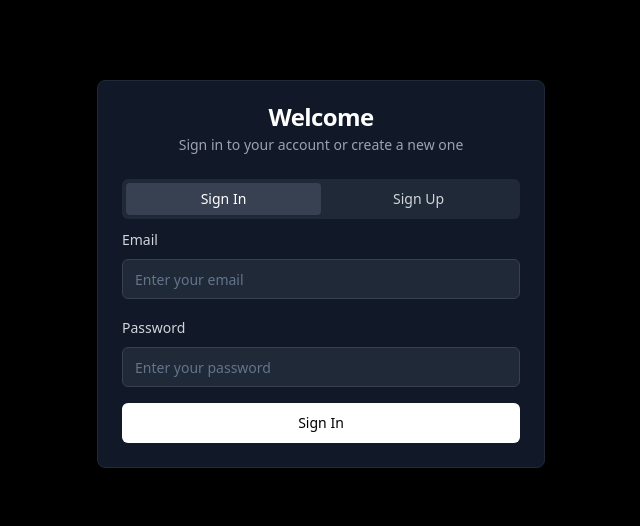
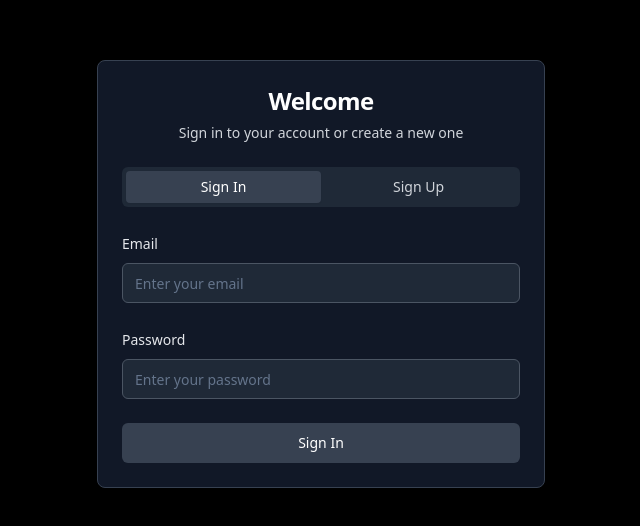
Before and after one commit to samsondavid964/home-ai-whisperer-flow, a React (Vite) app: page /auth in a window 1280 px wide. Shown: the part 126-652 px from the top of the page, without its empty margins (319-959 px from the left). Built offline with nearby package versions, Linux system fonts and the light colour scheme.

Commit message:
Refactor: Apply black theme with grey highlights
- Changed the app's color scheme to black with grey highlights.
- Updated text color to white.
- Modified button hover effects to blue.
- Applied the theme to the /auth route.

```diff
--- a/src/pages/Auth.tsx
+++ b/src/pages/Auth.tsx
@@ -71,53 +71,59 @@ const Auth = () => {
 
   return (
     <div className="min-h-screen bg-black flex items-center justify-center p-4">
-      <Card className="w-full max-w-md bg-gray-900 border-gray-800">
+      <Card className="w-full max-w-md bg-gray-900 border-gray-700 shadow-2xl">
         <CardHeader className="text-center">
-          <CardTitle className="text-white">Welcome</CardTitle>
-          <CardDescription className="text-gray-400">
+          <CardTitle className="text-2xl font-bold text-white">Welcome</CardTitle>
+          <CardDescription className="text-gray-300">
             Sign in to your account or create a new one
           </CardDescription>
         </CardHeader>
         <CardContent>
           <Tabs defaultValue="signin" className="w-full">
-            <TabsList className="grid w-full grid-cols-2 bg-gray-800">
-              <TabsTrigger value="signin" className="text-gray-300 data-[state=active]:text-white data-[state=active]:bg-gray-700">
+            <TabsList className="grid w-full grid-cols-2 bg-gray-800 border-gray-700">
+              <TabsTrigger
+                value="signin"
+                className="text-gray-300 data-[state=active]:text-white data-[state=active]:bg-gray-700 hover:text-white transition-colors"
+              >
                 Sign In
               </TabsTrigger>
-              <TabsTrigger value="signup" className="text-gray-300 data-[state=active]:text-white data-[state=active]:bg-gray-700">
+              <TabsTrigger
+                value="signup"
+                className="text-gray-300 data-[state=active]:text-white data-[state=active]:bg-gray-700 hover:text-white transition-colors"
+              >
                 Sign Up
               </TabsTrigger>
             </TabsList>
 
             <TabsContent value="signin">
-              <form onSubmit={handleSignIn} className="space-y-4">
+              <form onSubmit={handleSignIn} className="space-y-6 mt-6">
                 <div className="space-y-2">
-                  <Label htmlFor="email" className="text-gray-300">Email</Label>
+                  <Label htmlFor="email" className="text-gray-200 font-medium">Email</Label>
                   <Input
                     id="email"
                     type="email"
                     value={email}
                     onChange={(e) => setEmail(e.target.value)}
                     required
-                    className="bg-gray-800 border-gray-700 text-white placeholder-gray-400"
+                    className="bg-gray-800 border-gray-600 text-white placeholder-gray-400 focus:border-gray-500 focus:ring-gray-500 transition-colors"
                     placeholder="Enter your email"
                   />
                 </div>
                 <div className="space-y-2">
-                  <Label htmlFor="password" className="text-gray-300">Password</Label>
+                  <Label htmlFor="password" className="text-gray-200 font-medium">Password</Label>
                   <Input
                     id="password"
                     type="password"
                     value={password}
                     onChange={(e) => setPassword(e.target.value)}
                     required
-                    className="bg-gray-800 border-gray-700 text-white placeholder-gray-400"
+                    className="bg-gray-800 border-gray-600 text-white placeholder-gray-400 focus:border-gray-500 focus:ring-gray-500 transition-colors"
                     placeholder="Enter your password"
                   />
                 </div>
                 <Button
                   type="submit"
-                  className="w-full bg-white text-black hover:bg-gray-200"
+                  className="w-full bg-gray-700 text-white hover:bg-blue-600 transition-all duration-300 font-medium py-3 transform hover:scale-[1.02] active:scale-[0.98]"
                   disabled={loading}
                 >
                   {loading ? 'Signing in...' : 'Sign In'}
@@ -126,45 +132,45 @@ const Auth = () => {
             </TabsContent>
 
             <TabsContent value="signup">
-              <form onSubmit={handleSignUp} className="space-y-4">
+              <form onSubmit={handleSignUp} className="space-y-6 mt-6">
                 <div className="space-y-2">
-                  <Label htmlFor="fullName" className="text-gray-300">Full Name</Label>
+                  <Label htmlFor="fullName" className="text-gray-200 font-medium">Full Name</Label>
                   <Input
                     id="fullName"
                     type="text"
                     value={fullName}
                     onChange={(e) => setFullName(e.target.value)}
-                    className="bg-gray-800 border-gray-700 text-white placeholder-gray-400"
+                    className="bg-gray-800 border-gray-600 text-white placeholder-gray-400 focus:border-gray-500 focus:ring-gray-500 transition-colors"
                     placeholder="Enter your full name"
                   />
                 </div>
                 <div className="space-y-2">
-                  <Label htmlFor="signup-email" className="text-gray-300">Email</Label>
+                  <Label htmlFor="signup-email" className="text-gray-200 font-medium">Email</Label>
                   <Input
                     id="signup-email"
                     type="email"
                     value={email}
                     onChange={(e) => setEmail(e.target.value)}
                     required
-                    className="bg-gray-800 border-gray-700 text-white placeholder-gray-400"
+                    className="bg-gray-800 border-gray-600 text-white placeholder-gray-400 focus:border-gray-500 focus:ring-gray-500 transition-colors"
                     placeholder="Enter your email"
                   />
                 </div>
                 <div className="space-y-2">
-                  <Label htmlFor="signup-password" className="text-gray-300">Password</Label>
+                  <Label htmlFor="signup-password" className="text-gray-200 font-medium">Password</Label>
                   <Input
                     id="signup-password"
                     type="password"
                     value={password}
                     onChange={(e) => setPassword(e.target.value)}
                     required
-                    className="bg-gray-800 border-gray-700 text-white placeholder-gray-400"
+                    className="bg-gray-800 border-gray-600 text-white placeholder-gray-400 focus:border-gray-500 focus:ring-gray-500 transition-colors"
                     placeholder="Create a password"
                   />
                 </div>
                 <Button
                   type="submit"
-                  className="w-full bg-white text-black hover:bg-gray-200"
+                  className="w-full bg-gray-700 text-white hover:bg-blue-600 transition-all duration-300 font-medium py-3 transform hover:scale-[1.02] active:scale-[0.98]"
                   disabled={loading}
                 >
                   {loading ? 'Signing up...' : 'Sign Up'}
```
